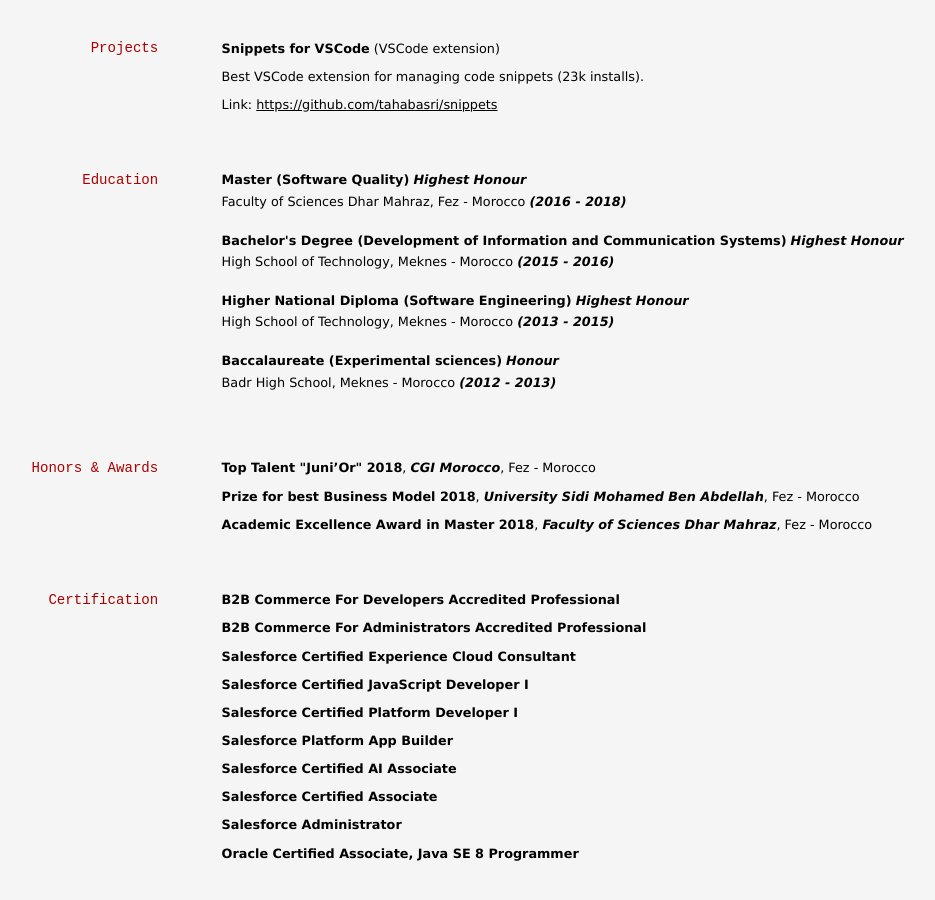
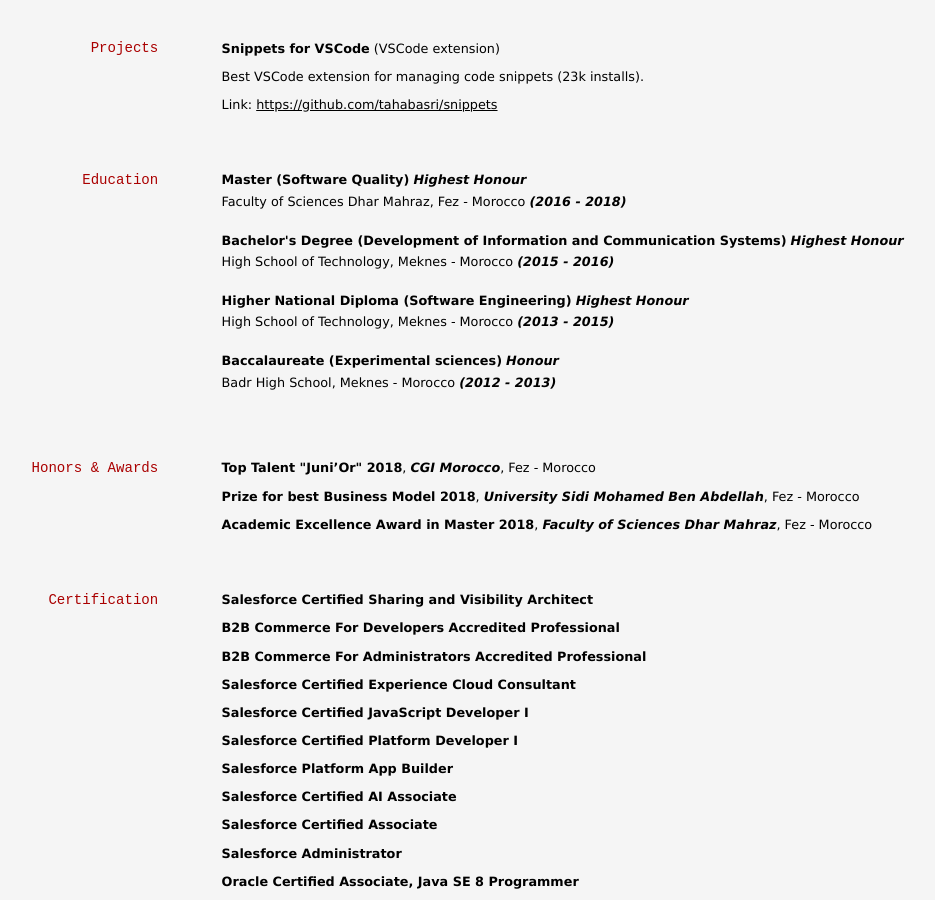
Before and after one commit to tahabasri/portfolio, a Jekyll site: the page built from resume/index.md, in a window 1280 px wide and 900 px high, scrolled down 771 px. Shown: the whole window, without its empty margins (108-1043 px from the left). Built offline with Jekyll 4.4.1, drawn with Linux system fonts in a browser that asks for light colours; before the commit the page ends 1643 px from its top, so only the background shows below that.

Commit message:
Add Salesforce Certified Sharing and Visibility Architect

```diff
--- a/resume/index.md
+++ b/resume/index.md
@@ -157,6 +157,7 @@
 <h2 lang="fr">Certification</h2>
 
 
+<p><strong>Salesforce Certified Sharing and Visibility Architect</strong></p>
 <p><strong>B2B Commerce For Developers Accredited Professional</strong></p>
 <p><strong>B2B Commerce For Administrators Accredited Professional</strong></p>
 <p><strong>Salesforce Certified Experience Cloud Consultant</strong></p>
```
